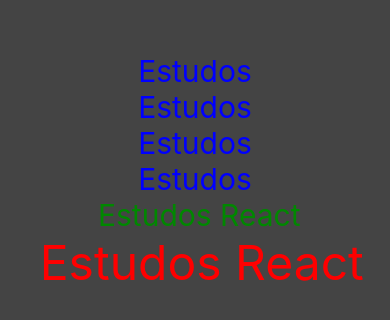
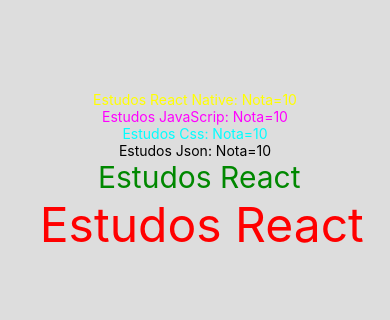
Before and after one commit to orlando-dev/react_native, a React Native app in the folder appOne/: screen / in a window 390 px wide. Shown: the part 250-570 px from the top of the page. Built offline with nearby package versions, Linux system fonts and the light colour scheme.

Commit message:
Uso do props, enviando valores para os componentes por propriedades

```diff
--- a/appOne/App.js
+++ b/appOne/App.js
@@ -5,10 +5,10 @@
 export default function AppOne() {
   return (
     <View style={estilos.conteiner}>
-      <C1 />
-      <C1 />
-      <C1 />
-      <C1 />
+      <C1 estudo="React Native" nota="10" cor="#ff0"/>
+      <C1 estudo="JavaScrip" nota="10" cor="#f0f"/>
+      <C1 estudo="Css" nota="10" cor="#0ff"/>
+      <C1 estudo="Json" nota="10" cor="#000"/>
       <Text style={estilos.txt0}> Estudos React</Text>
       <Text style={{color: '#f00', fontSize:48}}> Estudos React</Text>
     </View>
@@ -18,7 +18,7 @@
 const estilos = StyleSheet.create({
   conteiner: {
     flex: 1,
-    backgroundColor: '#444',
+    backgroundColor: '#ddd',
     alignItems: 'center',
     justifyContent: 'center',
   },
--- a/appOne/componentes/comp1.js
+++ b/appOne/componentes/comp1.js
@@ -1,19 +1,26 @@
 import React from 'react';
-import {StyleSheet,Text} from 'react-native';
+import {StyleSheet, Text} from 'react-native';
 
-export default function(){
-    return(
-        <Text style= {estilos.txt2}>Estudos</Text>
+let nt;
+let cor;
+
+export default function (props) {
+    nt = props.nota;
+    cor = props.cor;
+  return (
+    <Text style={estilos.txt2, {color: cor}}>
+      Estudos {props.estudo}: Nota={nt}
+    </Text>
   );
 }
 
 const estilos = StyleSheet.create({
   txt1: {
-        color:'#f00',
+    // color: '#f00',
     fontSize: 20,
   },
   txt2: {
-        color:'#00f',
+    // color: '#00f',
     fontSize: 30,
-    }
+  },
 });
```
Lines whose indentation alone changed are shown as unchanged.
